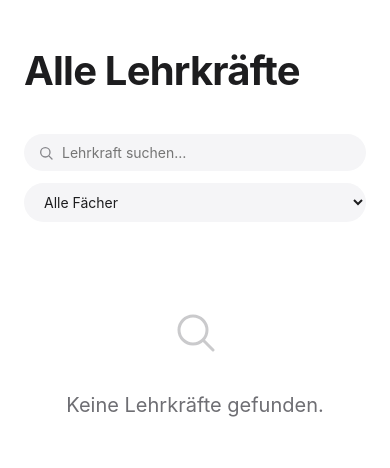
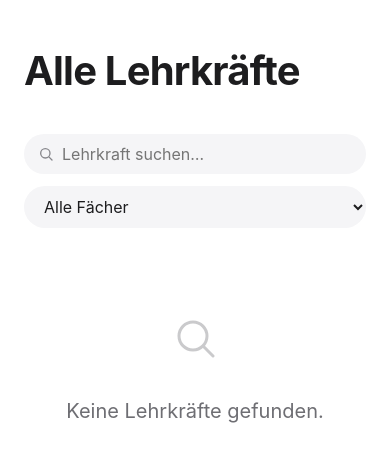
Before and after one commit to RYZE-101/BAL, a Django app: page /lehrkraefte/ in a window 390 px wide. Shown: the part 53-521 px from the top of the page. Run offline with Django 5.2, Linux system fonts and the light colour scheme; data that the repository does not hold is empty.

Commit message:
fix(mobile): 16px-Mindest-Font-Size auf Formular-Controls gegen iOS-Zoom
Suchfeld + Fächer-Select waren 14px (fs-sm) -> iOS zoomte beim Fokussieren.
Alle inputs/selects/textarea jetzt >=16px + globale Sicherheitsregel.

```diff
--- a/static/css/style.css
+++ b/static/css/style.css
@@ -162,6 +162,13 @@ body {
 img { max-width: 100%; display: block; }
 a { color: var(--accent); text-decoration: none; }
 a:hover { text-decoration: underline; }
+
+/* iOS: Mindest-16px bei Formular-Controls verhindert automatisches
+   Zoomen beim Fokussieren (Safari zoomt bei font-size < 16px hinein). */
+input[type="text"], input[type="search"], input[type="email"],
+input[type="password"], input[type="number"], select, textarea {
+    font-size: 16px;
+}
 
 :focus-visible {
     outline: 2px solid var(--accent);
@@ -793,7 +800,7 @@ body.menu-open { overflow: hidden; }
     border-radius: var(--radius-full);
     background: var(--bg-muted);
     color: var(--text);
-    font-size: var(--fs-sm);
+    font-size: 16px; /* >=16px verhindert iOS-Zoom beim Fokussieren */
     font-family: var(--font);
     width: 220px;
     transition: box-shadow var(--duration) var(--ease), background var(--duration) var(--ease);
@@ -810,7 +817,7 @@ body.menu-open { overflow: hidden; }
     border-radius: var(--radius-full);
     background: var(--bg-muted);
     color: var(--text);
-    font-size: var(--fs-sm);
+    font-size: 16px; /* >=16px verhindert iOS-Zoom */
     font-family: var(--font);
     cursor: pointer;
 }
```
